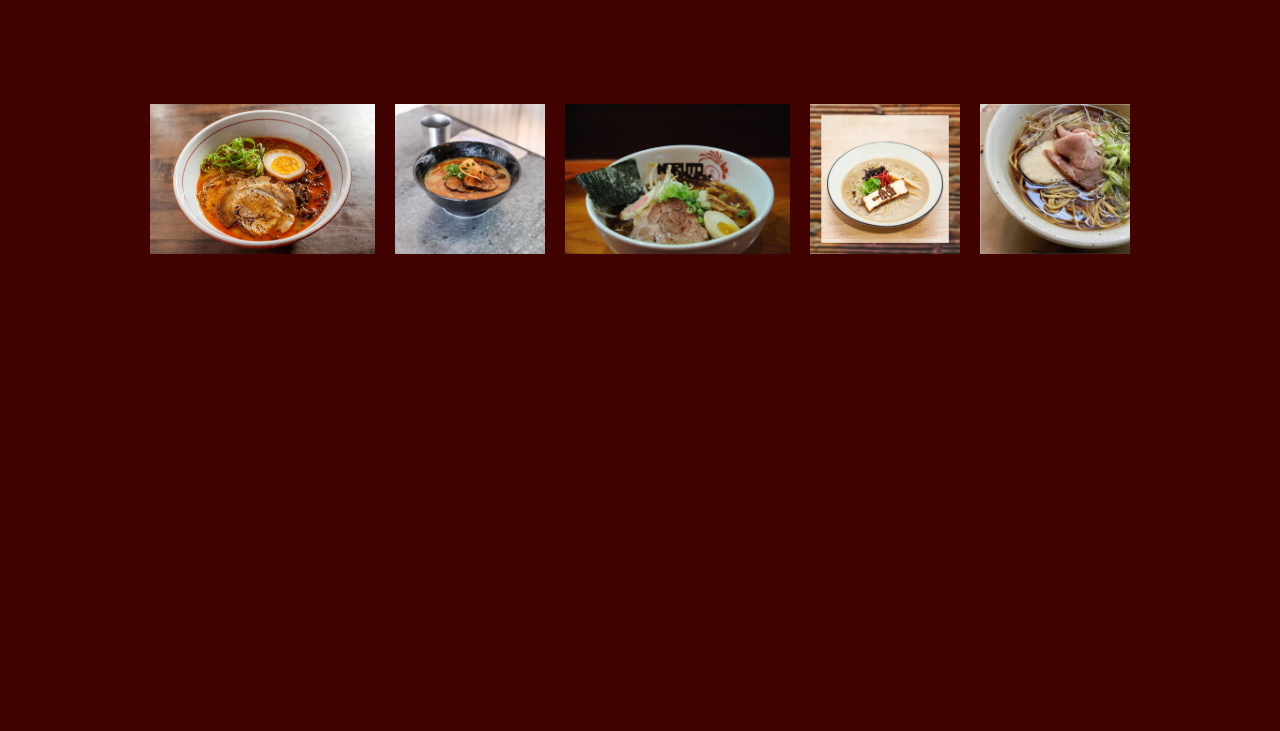
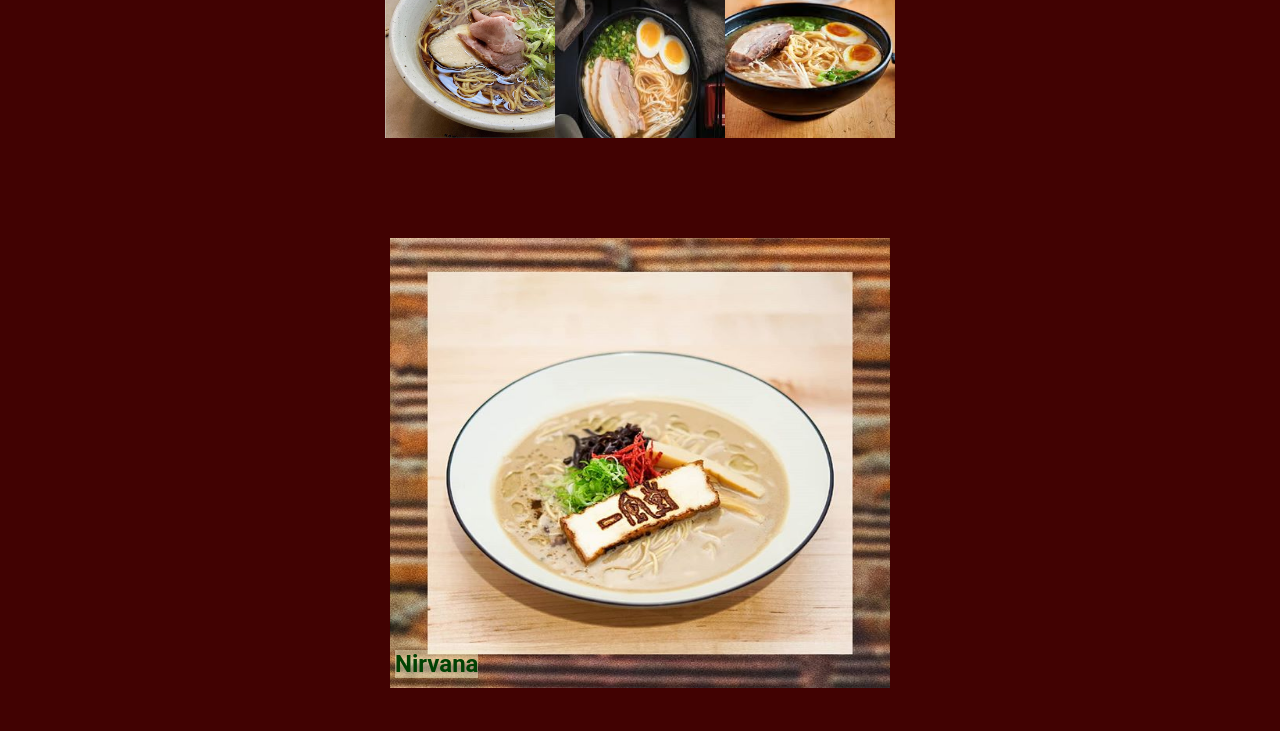
Before and after one commit to morara-dan/ramen-rating-app, a plain HTML site: page index.html in a window 1280 px wide. Shown: the part 69-800 px from the top of the page. Drawn offline with Linux system fonts and the light colour scheme; a web font is replaced by a local one.

Commit message:
initial-commit

```diff
--- a/index.html
+++ b/index.html
@@ -10,15 +10,39 @@
     <div id="top">
         <h1 class="aladin-regular">El's Ramen Rater</h1>
     </div>
-    <div id="collection">
-        <div class="ramen">
-            <img src="kojiro.jpg" >
+    <div id="ramen-menu">
+    <!----  <img src="kojiro.jpg" >
             <img src="gyukotsu.jpg">
             <img src="naruto.jpg">
-            <img src="nirvana.jpg" >
-            <img src="shoyu.jpg" >
+            <img src="nirvana.jpg" > -->
+    </div>
+
+    <div id="ramen-detail">
+        <img id="img-detail"  src="nirvana.jpg" alt="nirvana">
+        <div id="text-detail">
+            <h2>Nirvana</h2>
+            <h3></h3>
         </div>
     </div>
 
+    <script>
+        const ramens = [
+            { id: 1, name: "Shoyu Ramen", restaurant: "Ichiran", image: "shoyu.jpg", rating: 5, comment: "Delicious!" },
+            { id: 2, name: "Miso Ramen", restaurant: "Menya", image: "miso.jpg", rating: 4, comment: "Very flavorful!" },
+            { id: 3, name: "Tonkotsu Ramen", restaurant: "Ramen-ya", image: "tonkotsu.jpg" }
+        ];
+
+        function displayRamen(){
+            const ramenMenu = document.getElementById("ramen-menu");
+            ramens.forEach(ramen => {
+                const img = document.createElement("img");
+                img.src = ramen["image"];
+                img.alt = ramen["name"];
+                ramenMenu.appendChild(img)
+
+            })
+        }
+        displayRamen()
+    </script>
 </body>
 </html>
--- a/style.css
+++ b/style.css
@@ -12,6 +12,7 @@ body{
 
 h1{
     background-color: #013f12;
+    font-family: "Aladin";
     color: white;
     padding: 10px 0;
     text-align: center;
@@ -19,61 +20,41 @@ h1{
 }
 
 
-div#collection{
-    height: 250px;
+#ramen-menu{
     width: 100%;
-    display: grid;
+    display: flex;
+    flex-direction: row;
+    justify-content: center;
+}
+
+#ramen-menu img {
+    width: 170px;
+    height: 150px;
+    align-content: center;
+}
+
+#ramen-detail {
+    width: 500px;
+    height: 450px;
+    background-color: aliceblue;
     position: relative;
-    place-items: center;
+    margin: auto;
+    margin-top: 100px;
+}
 
+#img-detail {
+    width: 100%;
+    height: 100%;
+    position: relative;
+}
+
+#text-detail {
+    background-color: rgba(240, 237, 199, 0.493);
+    position: absolute;
+    bottom: 0%;
+    left: 0;
+    margin-left: 5px;
+    margin-bottom: 10px;
+    color: #004103;
 
 }
-
-
-.aladin-regular {
-    font-family: "Aladin", system-ui;
-    font-weight: 400;
-    font-style: normal;
-  }
-
-  .slideTrack {
-    display: flex;
-    width: calc(150px * 10);;
-    animation: scroll 20s linear infinite;
-  }
-
-  @keyframes scroll {
-    0% {
-      transform: translateX(0);
-    }
-    100% {
-      transform: translateX(-25px);
-    }
-  }
-
-  .slide {
-    display: flex;
-    align-items: center;
-    justify-content: center;
-    width: 100%;
-    height: 100px;
-  }
-
-  img {
-    width: 150px;
-    height: 100%;
-  }
-
-  .ramen {
-    margin-top: 100px;
-    display: flex;
-    justify-content: center;
-    align-items: center;
-    width: 200px;
-  }
-
-  .ramen img {
-    width: 150%;
-    height: 150px;
-    margin: 10px;
-  }
```
Also changed, not shown: index.js (+18 -0 lines), miso.jpg (added), tonkotsu.jpg (added).
